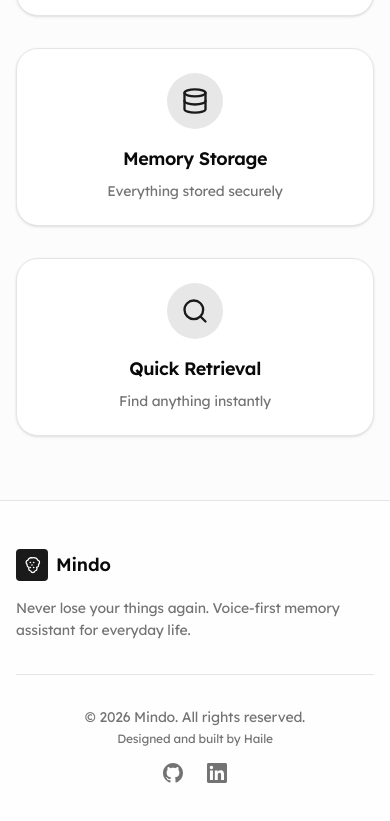
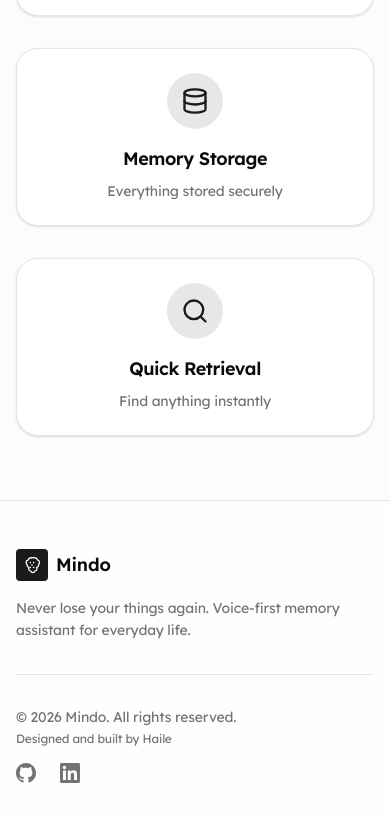
Before and after one commit to ispastro/Mindo-4u, a Next.js app in the folder frontend/: page / in a window 390 px wide. Shown: the part 966-1787 px from the top of the page. Built offline with nearby package versions, Linux system fonts and the light colour scheme; no server answers.

Commit message:
fix: improve footer alignment for cleaner layout

```diff
--- a/frontend/app/app/page.tsx
+++ b/frontend/app/app/page.tsx
@@ -155,7 +155,7 @@ export default function AppPage() {
           ) : (
             <div className="mx-auto max-w-2xl rounded-lg border border-border bg-card p-6">
               <TypeForm onSubmit={handleAddItem} isLoading={isCreating} />
-              <p className="mt-4 text-sm text-muted-foreground">Enter the item name and where you put it</p>
+              <p className="mt-4 text-center text-sm text-muted-foreground">Enter the item name and where you put it</p>
             </div>
           )}
         </section>
--- a/frontend/app/page.tsx
+++ b/frontend/app/page.tsx
@@ -137,8 +137,8 @@ export default function Home() {
           </div>
 
           {/* Bottom Bar */}
-          <div className="pt-8 border-t border-border flex flex-col md:flex-row items-center justify-between gap-4">
-            <div className="flex flex-col items-center md:items-start gap-1">
+          <div className="pt-8 border-t border-border flex flex-col md:flex-row items-start justify-between gap-4">
+            <div className="flex flex-col gap-1">
               <p className="text-sm text-muted-foreground">
                 © {new Date().getFullYear()} Mindo. All rights reserved.
               </p>
--- a/frontend/components/type-form.tsx
+++ b/frontend/components/type-form.tsx
@@ -31,8 +31,8 @@ export function TypeForm({ onSubmit, isLoading }: TypeFormProps) {
   }
 
   return (
-    <form onSubmit={handleSubmit} className="flex flex-col gap-3 sm:flex-row sm:items-end">
-      <div className="flex-1 space-y-1.5">
+    <form onSubmit={handleSubmit} className="flex flex-col gap-4 sm:flex-row sm:items-start">
+      <div className="flex-1 space-y-2">
         <label htmlFor="item-name" className="text-sm font-medium text-foreground">
           Item
         </label>
@@ -45,7 +45,7 @@ export function TypeForm({ onSubmit, isLoading }: TypeFormProps) {
           disabled={isLoading}
         />
       </div>
-      <div className="flex-1 space-y-1.5">
+      <div className="flex-1 space-y-2">
         <label htmlFor="item-location" className="text-sm font-medium text-foreground">
           Location
         </label>
@@ -58,7 +58,7 @@ export function TypeForm({ onSubmit, isLoading }: TypeFormProps) {
           disabled={isLoading}
         />
       </div>
-      <Button type="submit" disabled={!itemName.trim() || !location.trim() || isLoading} className="gap-2">
+      <Button type="submit" disabled={!itemName.trim() || !location.trim() || isLoading} className="gap-2 sm:mt-[30px]">
         {isLoading ? <Loader2 className="h-4 w-4 animate-spin" /> : <Plus className="h-4 w-4" />}
         Add Item
       </Button>
```
